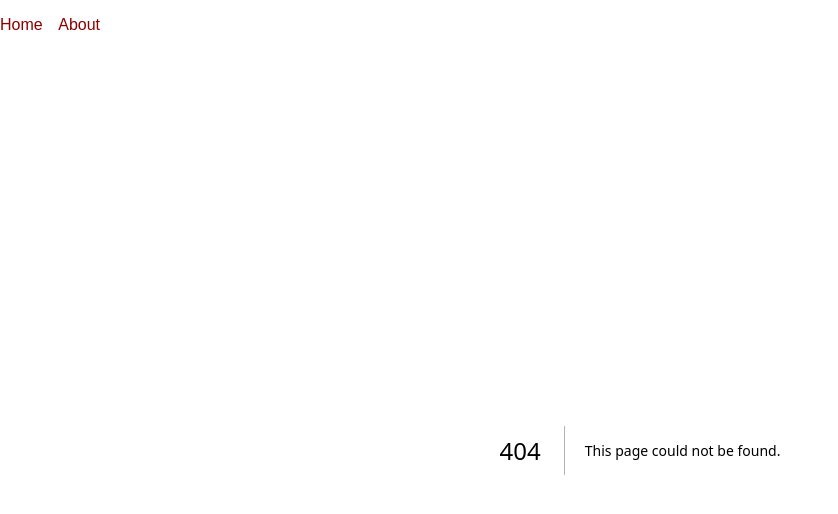
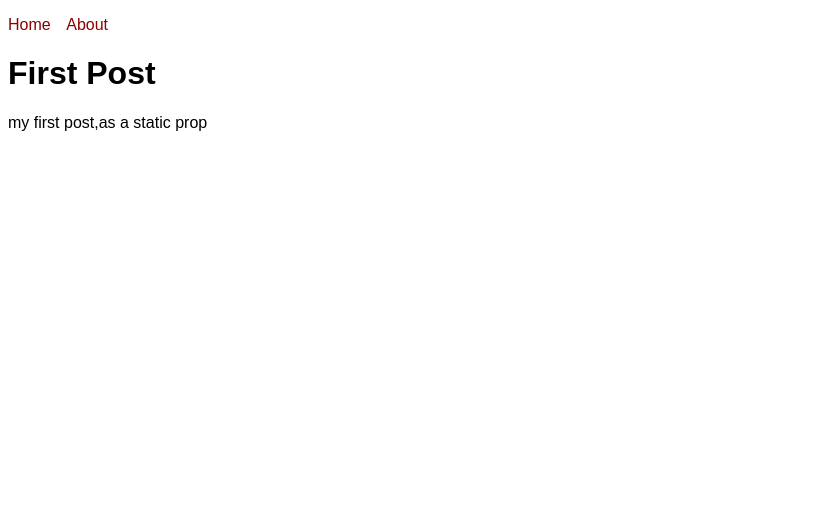
Before and after one commit to dhruv994/nextjs-blog, a Next.js app: page /posts/first-post in a window 1280 px wide. Before the commit this address had no page. Shown: the top 514 px of the page, without its empty margins (0-838 px from the left). Built offline with nearby package versions, Linux system fonts and the light colour scheme.

Commit message:
Added logic to read data from a local file

```diff
--- a/components/NavBar.js
+++ b/components/NavBar.js
@@ -12,6 +12,25 @@ export default function NavBar() {
                 </li>
 
             </ul>
+            <style jsx >{
+                `
+                ul {
+                    list-style-type: none;
+                    padding: 0;
+                }
+
+                li {
+                    display: inline;
+                }
+
+                li:not(:first-child) {
+                    margin-left: 0.75rem;
+
+                }
+                `
+            }
+
+            </style>
         </nav>
 
 
--- /dev/null
+++ b/content/post/first-post.json
@@ -0,0 +1,6 @@
+{
+
+        "title": "First Post",
+        "body": "my first post,as a static prop"
+
+}
--- a/pages/about.js
+++ b/pages/about.js
@@ -1,5 +1,4 @@
 import Head from "next/head";
-import NavBar from "../components/NavBar";
 
 export default function AboutPage() {
     return (
--- a/pages/index.js
+++ b/pages/index.js
@@ -1,4 +1,5 @@
 import Head from "next/head";
+import Link from "next/link";
 
 export default function HomePage() {
     return (
@@ -9,6 +10,11 @@ export default function HomePage() {
             </Head>
             <main>
                 <h1> My Blog</h1>
+                <ul>
+                    <li>
+                        <Link href="/posts/first-post" >First Post</Link>
+                    </li>
+                </ul>
             </main>
         </>
     )
--- /dev/null
+++ b/pages/posts/first-post.js
@@ -0,0 +1,30 @@
+import Head from "next/head";
+import { readFile } from "fs/promises";
+
+export async function getStaticProps() {
+    const data = await readFile('content/post/first-post.json', 'utf8');
+    const post = JSON.parse(data)
+    console.log("data", post);
+    return {
+        props: {
+            post
+        }
+    }
+}
+
+export default function FirstPage({ post }) {
+    console.log("rendered bhai rendered",post);
+    return (
+        <>
+            <Head>
+                <title>{`${post.title} - My Blog `}</title>
+            </Head>
+            <main>
+                <h1>{post.title}</h1>
+                <p>
+                    {post.body}
+                </p>
+            </main>
+        </>
+    )
+}
--- a/styles/global.css
+++ b/styles/global.css
@@ -11,17 +11,3 @@ a:focus,
 a:hover {
     text-decoration: underline;
 }
-
-ul {
-    list-style-type: none;
-    padding: 0;
-}
-
-li {
-    display: inline;
-}
-
-li:not(:first-child) {
-    margin-left: 0.75rem;
-
-}
```
Also changed, not shown: content/post/firstpost.md (added, +9 -0 lines).
